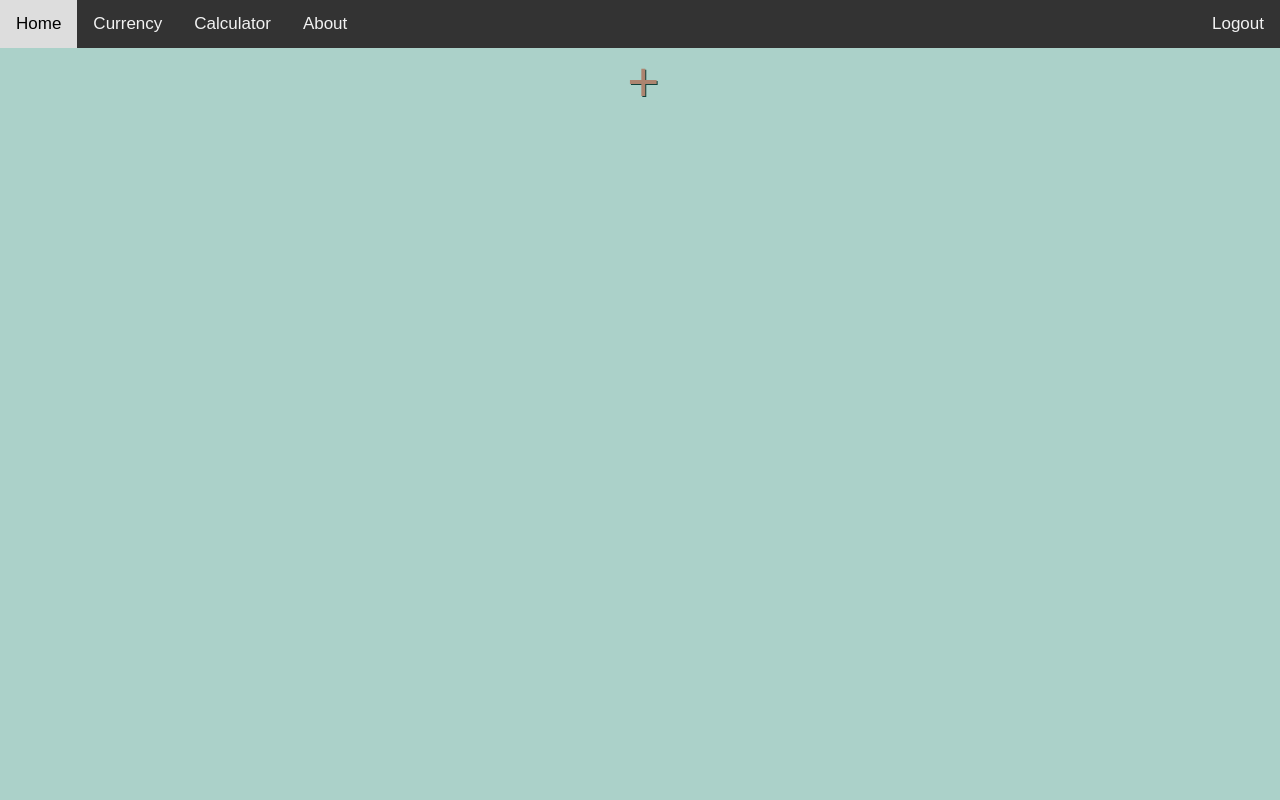
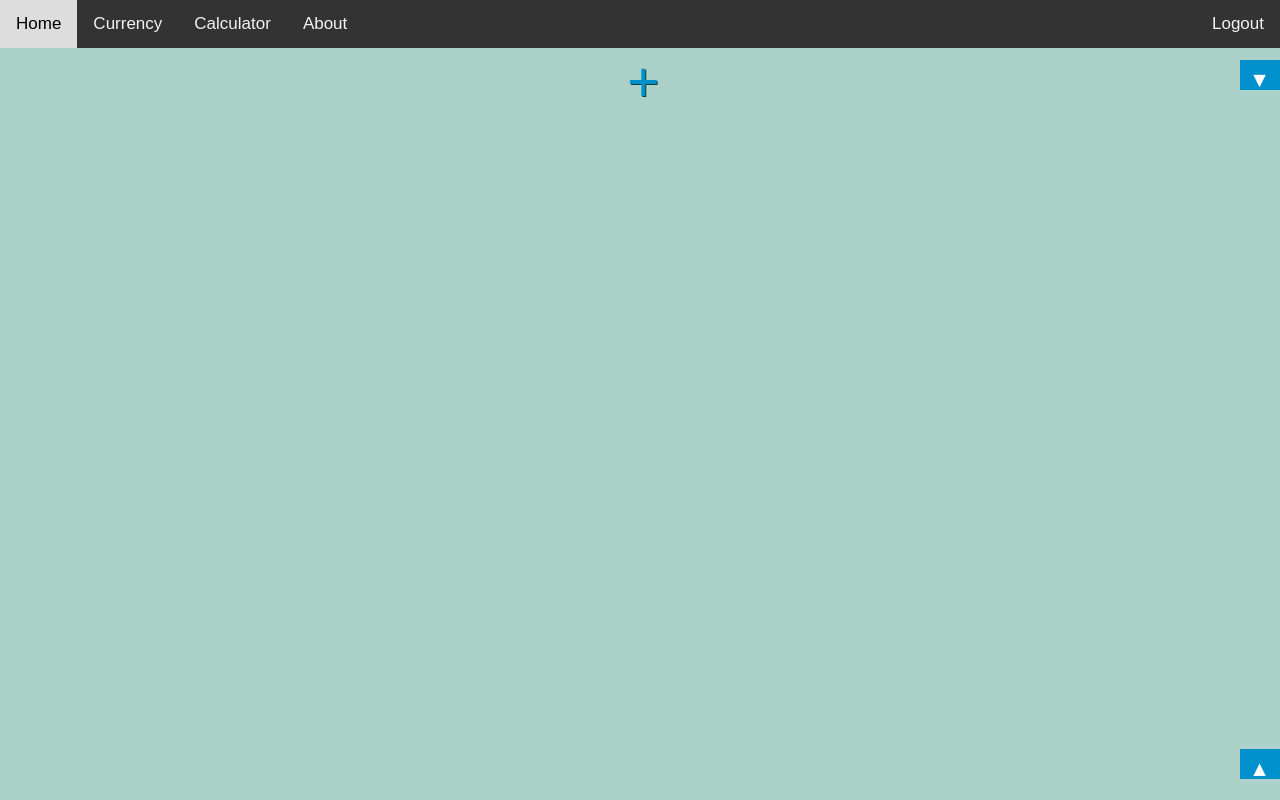
Before and after one commit to gevorgharutyunyan/gmanmo, a Django app: page /spent in a window 1280 px wide. Run offline with Django 4.2, Linux system fonts and the light colour scheme; the visitor is signed in with stand-in values (Sample User, id 1); data that the repository does not hold is empty.

Commit message:
Added scrolling property for the table

```diff
--- a/budget/static/budget/css/table.css
+++ b/budget/static/budget/css/table.css
@@ -40,7 +40,7 @@ form {
 }
 #add-link{
     position: fixed;
-    color : #AD846F;
+    color : #0090CB;
     text-decoration: none;
     font-size : 55px;
     text-shadow:1px 1px #11413b;
@@ -77,10 +77,33 @@ form {
     position: fixed;
     top: 50px;
     left:49%;
-    color : #AD846F;
     text-shadow:1px 1px #11413b;
 }
 #drop-header:hover{
     background-color: #97B3D0FF;
     color: #FFFFFF;
 }
+#to-bottom-div{
+    position: fixed;
+    top: 60px;
+    left:96.85%;
+}
+#to-top-div{
+    position: fixed;
+    bottom: 20px;
+    left:96.85%;
+}
+
+#scrollToTop, #scrollToBottom
+{
+     cursor:pointer;
+     background-color:#0090CB;
+     display:inline-block;
+     height:30px;
+     width:40px;
+     color:#fff;
+     font-size:16pt;
+     text-align:center;
+     text-decoration:none;
+     line-height:40px;
+}
--- /dev/null
+++ b/budget/static/budget/js/scrolling.js
@@ -0,0 +1,10 @@
+$(function () {
+    $('#scrollToBottom').bind("click", function () {
+        $('html, body').animate({ scrollTop: $(document).height() }, 900);
+        return false;
+    });
+    $('#scrollToTop').bind("click", function () {
+        $('html, body').animate({ scrollTop: 0 }, 900);
+        return false;
+    });
+});
--- a/budget/templates/budget/base.html
+++ b/budget/templates/budget/base.html
@@ -11,6 +11,7 @@
     <link rel="stylesheet" type="text/css" href="{% static 'budget/css/delete_confirmation.css' %}">
     <link rel="stylesheet" type="text/css" href="{% static 'budget/css/reg_page.css' %}">
     <script type="text/javascript" src="{% static 'budget/js/hide_table.js' %}"></script>
+    <script type="text/javascript" src="{% static 'budget/js/scrolling.js' %}"></script>
     <title>Monthly Spent List</title>
 </head>
 <body>
--- a/budget/templates/budget/spent_list.html
+++ b/budget/templates/budget/spent_list.html
@@ -1,19 +1,26 @@
 <!DOCTYPE html>
-<html lang="en">
+<html lang="en" xmlns="http://www.w3.org/1999/xhtml">
 <head>
     <meta charset="UTF-8">
     <title>Monthly Spent List</title>
-
+    <script type="text/javascript" src="https://ajax.googleapis.com/ajax/libs/jquery/3.3.1/jquery.min.js"></script>
 </head>
 <body id="table-body">
 {% extends 'budget/base.html' %}
 {% block content %}
 <p>{{ row.food}}</p>
 
-
 <div id="add-div">
     <a id="add-link" href=" {% url 'spent-create'%}">&#x2b;</a>
 </div>
+<div id="to-bottom-div">
+    <a id="scrollToBottom">&#x25BC;</a>
+</div>
+<div id="to-top-div">
+    <a  id="scrollToTop">&#x25B2;</a>
+</div>
+
+
 <!--<button onclick="showTable()">Show</button>-->
 <!--<button onclick="hideTable()">Hide</button>-->
 <div class="task-items-wrapper" id="tablediv">
```
